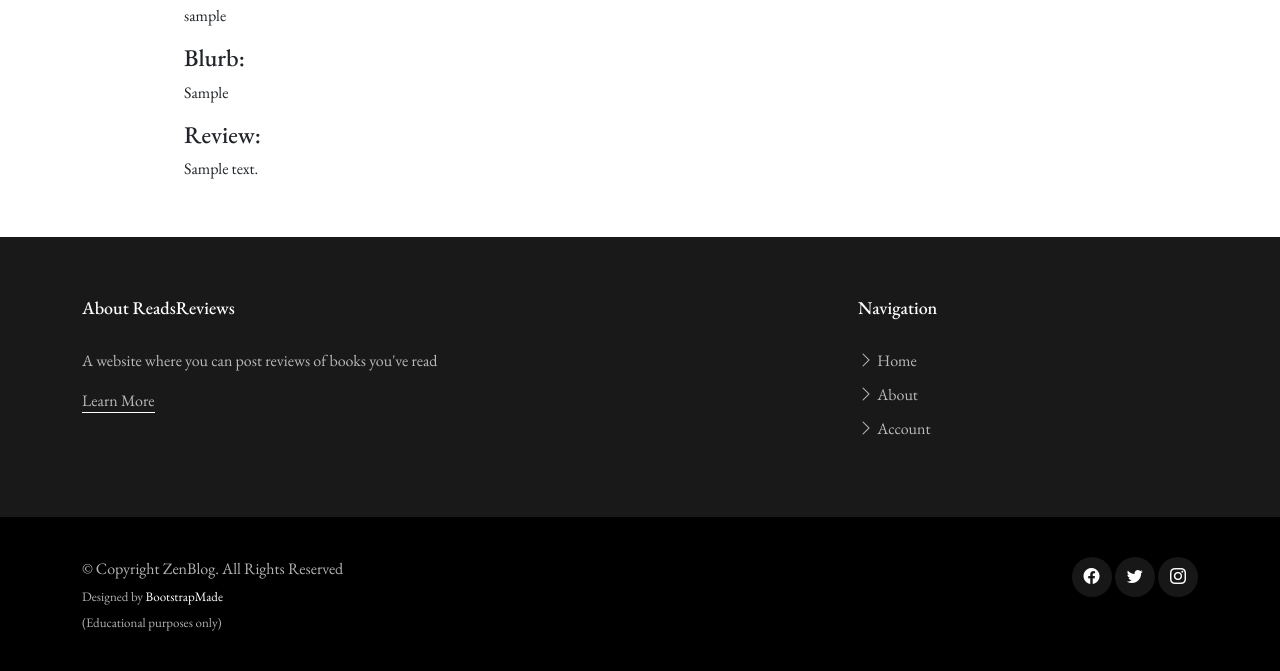
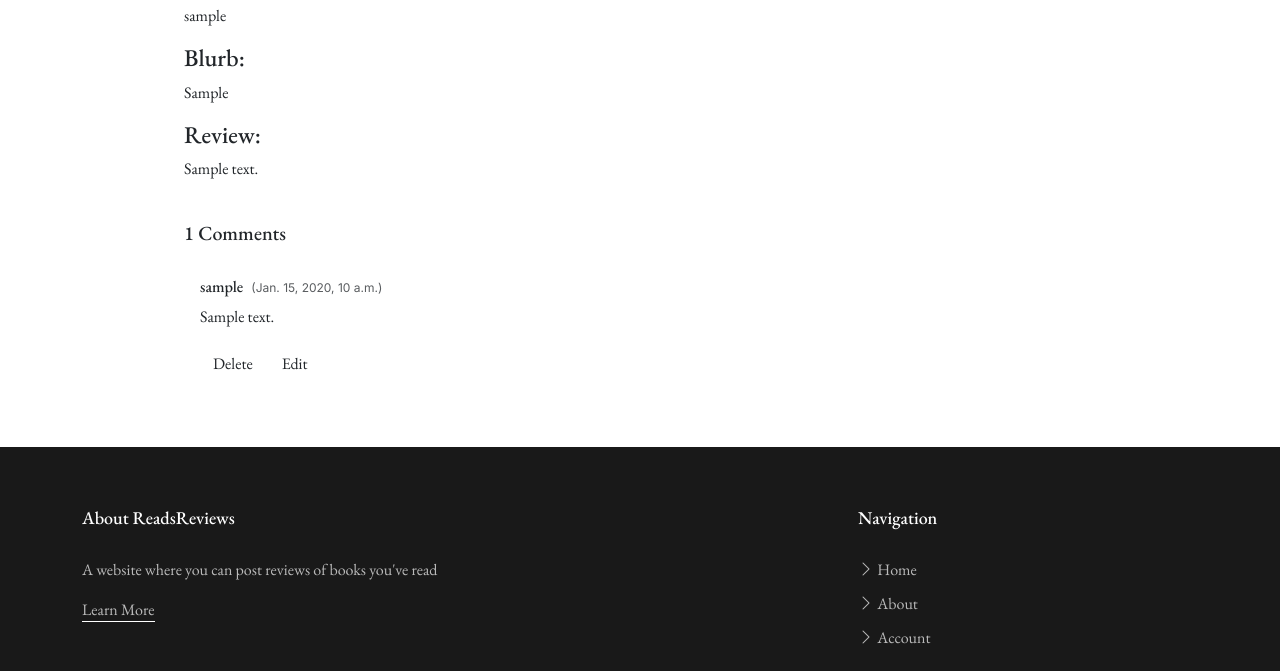
Before and after one commit to marcgithub23/pp4-reads-reviews, a Django app: a page that uses review/templates/review/review_detail.html in a window 1280 px wide. Shown: the part 1845-2516 px from the top of the page. Run offline with Django 4.2, Linux system fonts and the light colour scheme; a user stored in the database is signed in; tables that the repository leaves empty hold one stand-in row (values such as "Sample post"); some libraries are stand-ins or nearby versions; some web fonts are replaced.

Commit message:
Display comments section under a review

```diff
--- a/review/templates/review/review_detail.html
+++ b/review/templates/review/review_detail.html
@@ -28,6 +28,31 @@
                     <p>{{ review.book_review|safe }}</p>
                 </div>
                 <!-- ======= End Single Post Content ======= -->
+
+                <!-- ======= Comments ======= -->
+                <div class="comments">
+                    <h5 class="comment-title py-4">
+                        {{ comment_count }} Comments
+                    </h5>
+                    {% for comment in comments %}
+                    <div class="comment d-flex mb-4">
+                        <div class="flex-grow-1 ms-2 ms-sm-3">
+                            <div class="comment-meta d-flex align-items-baseline">
+                                <h6 class="me-2">{{ comment.commenter }}</h6>
+                                <span class="text-muted">({{ comment.created_on }})</span>
+                            </div>
+                            <div class="comment-body">
+                                {{ comment.body | linebreaks }}
+                            </div>
+                            {% if user.is_authenticated and comment.commenter == user %}
+                            <button class="btn btn-delete" data-comment_id="{{ comment.id }}">Delete</button>
+                            <button class="btn btn-edit" data-comment_id="{{ comment.id }}">Edit</button>
+                            {% endif %}
+                        </div>
+                    </div>
+                    {% endfor %}
+                </div>
+                <!-- ======= End Comments ======= -->
             </div>
         </div>
     </div>
--- a/review/views.py
+++ b/review/views.py
@@ -27,9 +27,15 @@ def review_detail(request, slug):
 
     queryset = BookReview.objects.filter(status=1)
     book_review = get_object_or_404(queryset, slug=slug)
+    comments = book_review.comments.all().order_by("-created_on")
+    comment_count = book_review.comments.all().count()
 
     return render(
         request,
         "review/review_detail.html",
-        {"review": book_review},
+        {
+            "review": book_review,
+            "comments": comments,
+            "comment_count": comment_count,
+        },
     )
```
